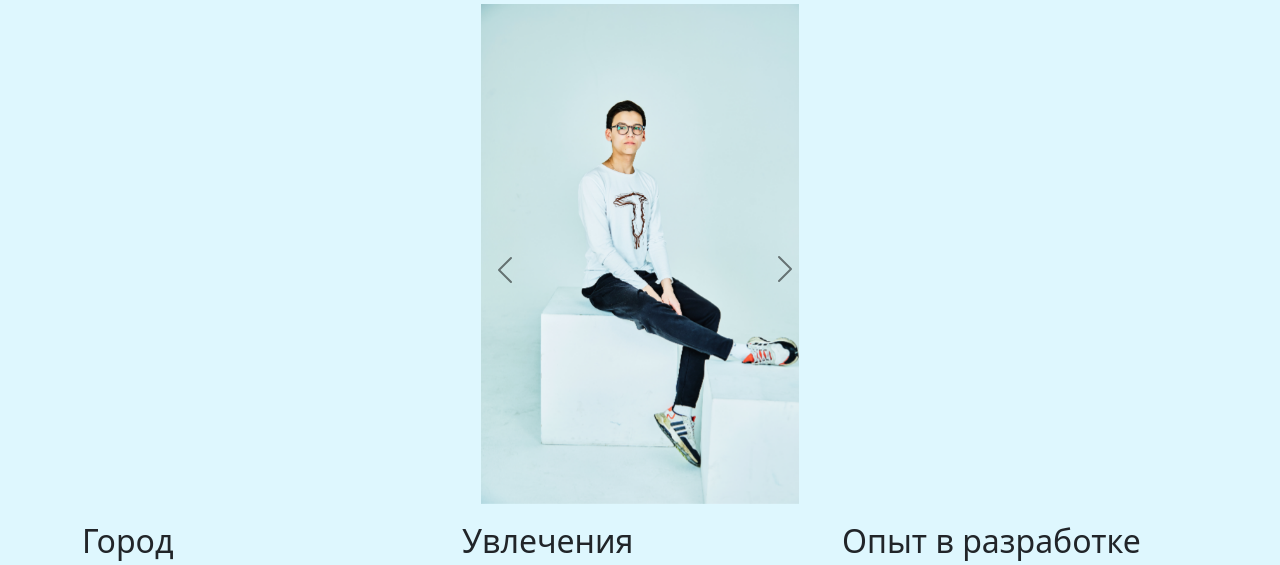
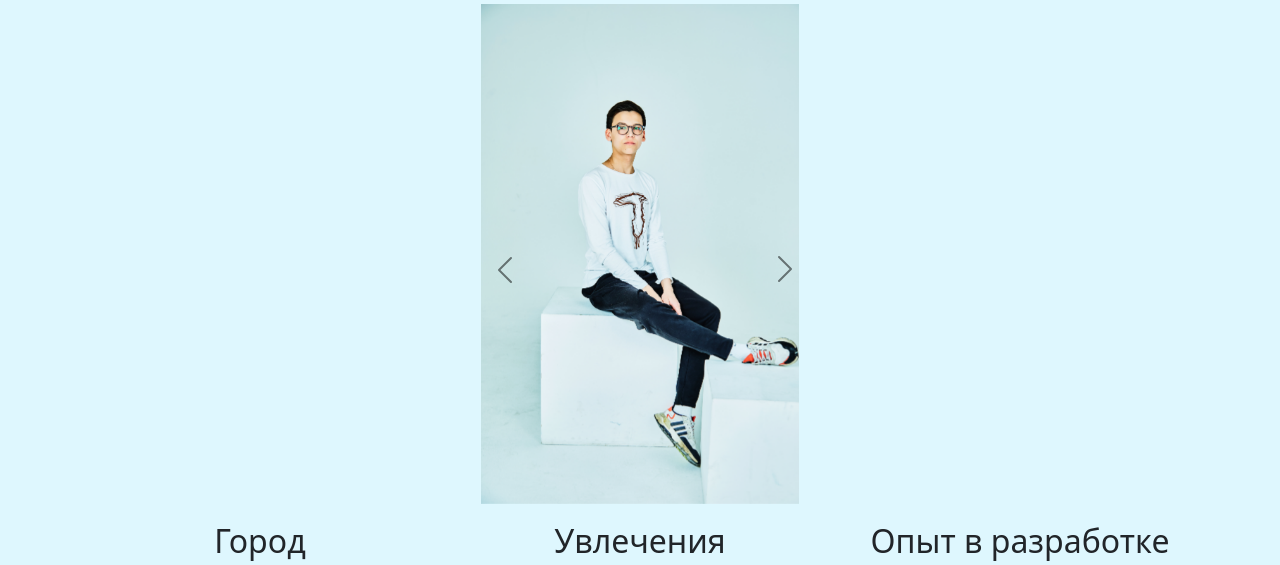
Before and after one commit to Glebzzzik/MySelfDjango, a Django app: page / in a window 1280 px wide. Shown: the top 565 px of the page. Run offline with Django 4.2, Linux system fonts and the light colour scheme; some libraries are stand-ins or nearby versions.

Commit message:
Update myself.css

```diff
--- a/coolsite/myself/static/myself/css/myself.css
+++ b/coolsite/myself/static/myself/css/myself.css
@@ -1,11 +1,12 @@
 body {
-     background: #DEF7FE;
- }
+    background: #DEF7FE;
+}
 
-.carousel-item{
+.carousel-item {
     height: 500px;
 }
-.carousel-item img{
+
+.carousel-item img {
     height: 500px;
 }
 
@@ -19,3 +20,11 @@ body {
     left: 280px;
     top: -283px;
 }
+
+h2 {
+    text-align: center;
+}
+
+p {
+    text-align: center;
+}
```
